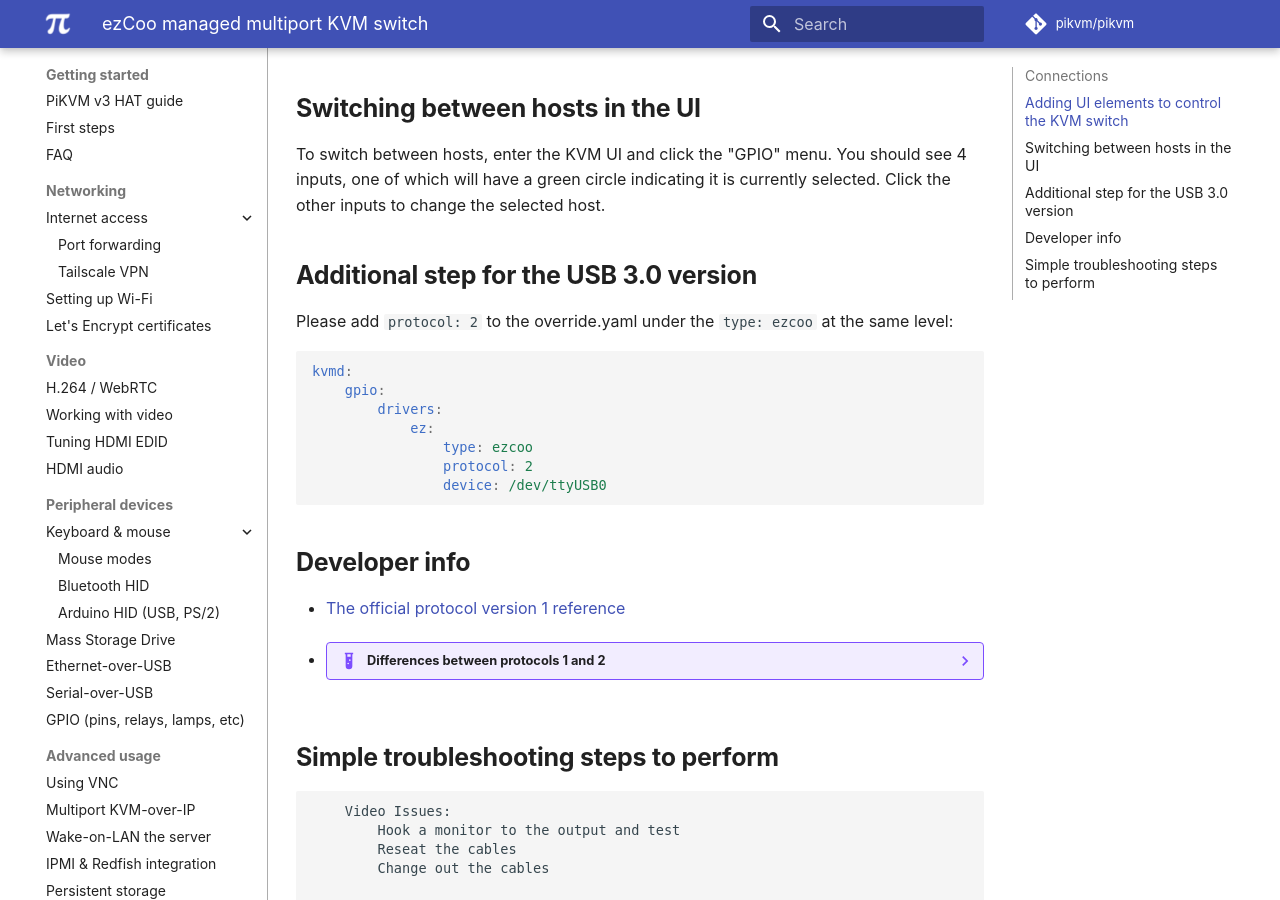
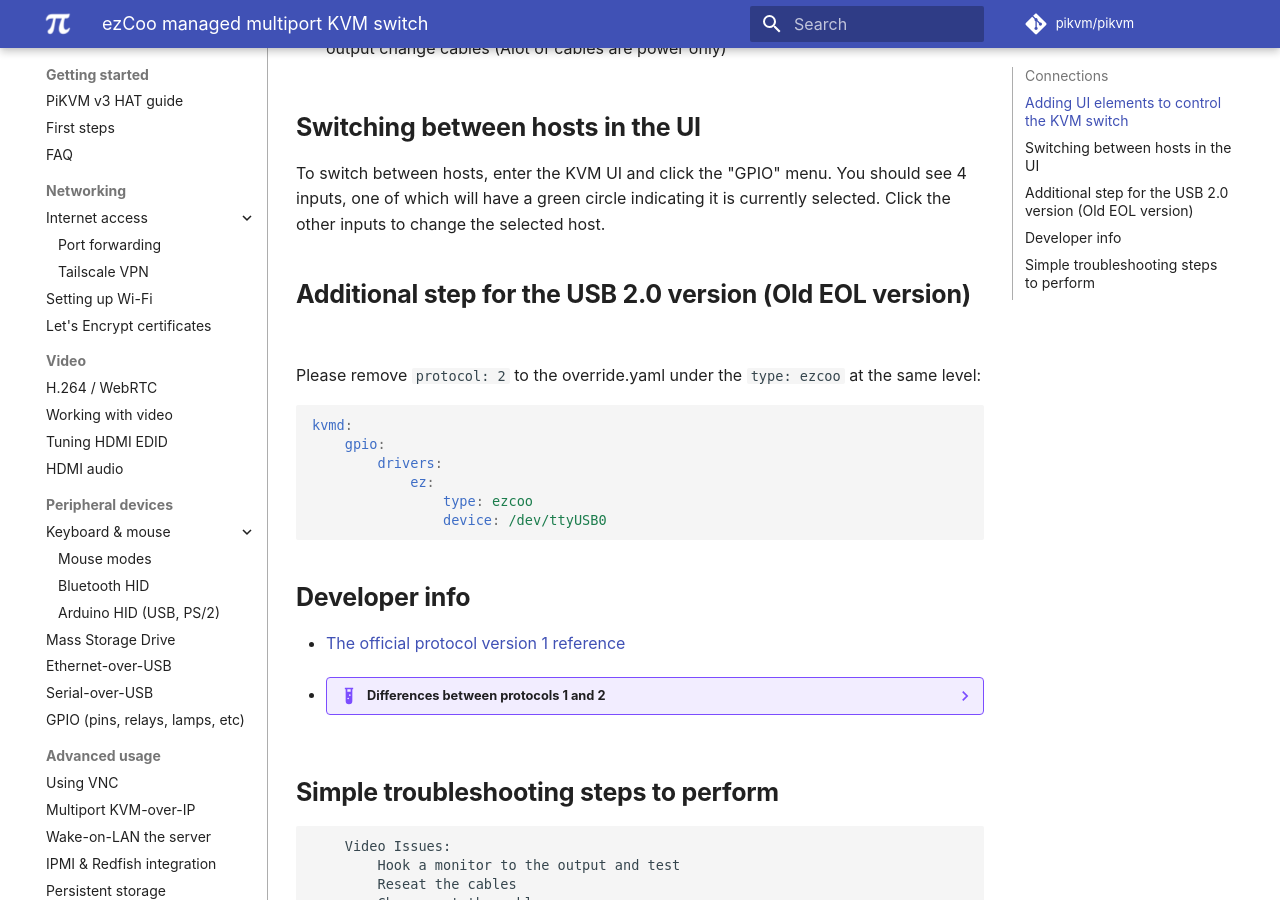
Before and after one commit to pikvm/pikvm, an MkDocs documentation site: the page built from docs/ezcoo.md, in a window 1280 px wide and 900 px high, scrolled down 3082 px. Built offline with MkDocs 1.6.1 and Material for MkDocs 9.7.7, drawn with Linux system fonts in a browser that asks for light colours; some web fonts are replaced; comment, search, counter and statistics services are not loaded.

Commit message:
Update ezcoo.md (#896)
Swapped versions in the docs as the USB 3.0 version is sold more while the USB 2.0 reached EOL.

````diff
--- a/docs/ezcoo.md
+++ b/docs/ezcoo.md
@@ -43,6 +43,7 @@
             drivers:
                 ez:
                     type: ezcoo
+                    protocal: 2
                     device: /dev/ttyUSB0
             scheme:
                 ch0_led:
@@ -113,10 +114,9 @@
 
 To switch between hosts, enter the KVM UI and click the "GPIO" menu.  You should see 4 inputs, one of which will have a green circle indicating it is currently selected.  Click the other inputs to change the selected host.
 
+## Additional step for the USB 2.0 version (Old EOL version)
 
-## Additional step for the USB 3.0 version
-
-Please add `protocol: 2` to the override.yaml under the `type: ezcoo` at the same level:
+Please remove `protocol: 2` to the override.yaml under the `type: ezcoo` at the same level:
 
 ```yaml
 kvmd:
````
Also changed, not shown: other parts of docs/ezcoo.md (+0 -2 lines).
